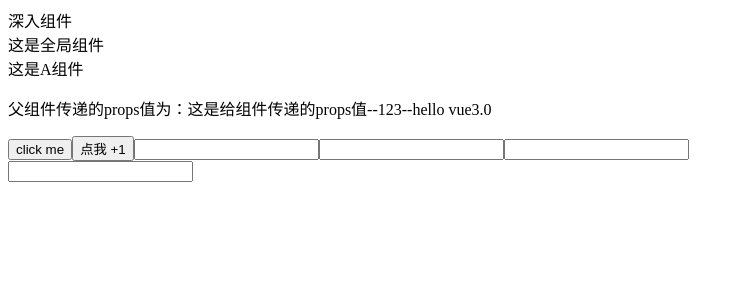
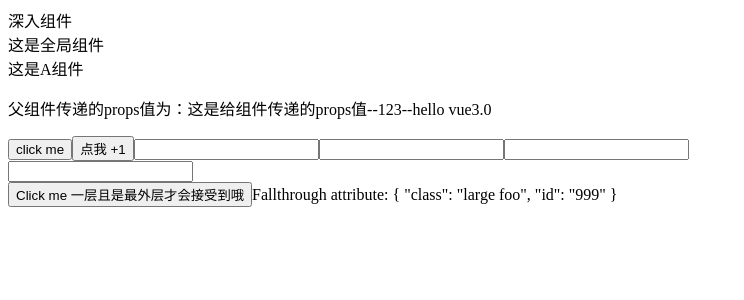
Before and after one commit to AriseMarcher/advanced-to-vue3, a Vue app in the folder 01-quick-start/component-in-Depth/: page / in a window 1280 px wide. Shown: the top 300 px of the page, without its empty margins (0-744 px from the left). Built offline with nearby package versions, Linux system fonts and the light colour scheme.

Commit message:
组件透传

```diff
--- a/01-quick-start/component-in-Depth/src/App.vue
+++ b/01-quick-start/component-in-Depth/src/App.vue
@@ -2,6 +2,7 @@
 import { ref, watchEffect } from 'vue'
 import ComponentA from './components/01-component-props.vue'
 import ComponentB from './components/02-component-event.vue'
+import ComponentC from './components/03-component-fallthrough-attributes.vue'
 const fooMsg = ref('这是给组件传递的props值');
 const likes = ref(123);
 
@@ -20,8 +21,10 @@ watchEffect(() => {
   console.log(`firstName--${firstName.value}`)
   console.log(`lastName--${lastName.value}`)
   console.log(`fooValue--${fooValue.value}`)
-
 });
+const handleClick = () => {
+  console.log('这是通过透传挂载的事件')
+}
 </script>
 
 <template>
@@ -38,6 +41,8 @@ watchEffect(() => {
     @some-event="callback"
     @increase-by="increaseCount"
   />
+  <br />
+  <ComponentC @click="handleClick" class="large foo" id="999" />
 </template>
 
 <style scoped>
--- /dev/null
+++ b/01-quick-start/component-in-Depth/src/components/03-component-fallthrough-attributes.vue
@@ -0,0 +1,25 @@
+<template>
+  <button @click="childClick">Click me 一层且是最外层才会接受到哦</button>
+  <!-- <div>这是其他的</div> -->
+  <span>Fallthrough attribute: {{ $attrs }}</span>
+
+</template>
+
+<script>
+// 使用普通的 <script> 来声明选项
+export default {
+  inheritAttrs: false
+}
+</script>
+
+<script setup>
+import { useAttrs } from 'vue'
+const childClick = () => console.log('childClick');
+
+const attrs = useAttrs()
+console.log(attrs.onClick)
+</script>
+
+<style scoped>
+
+</style>
```
